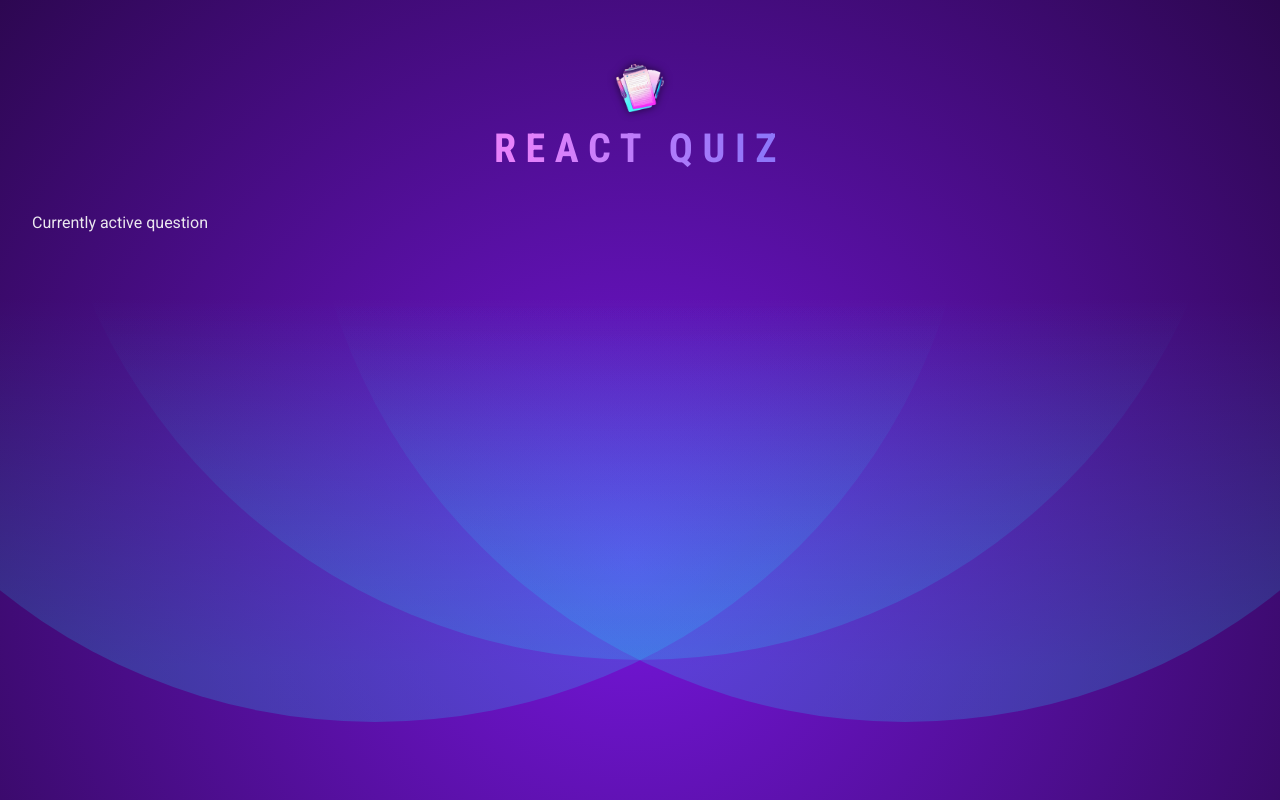
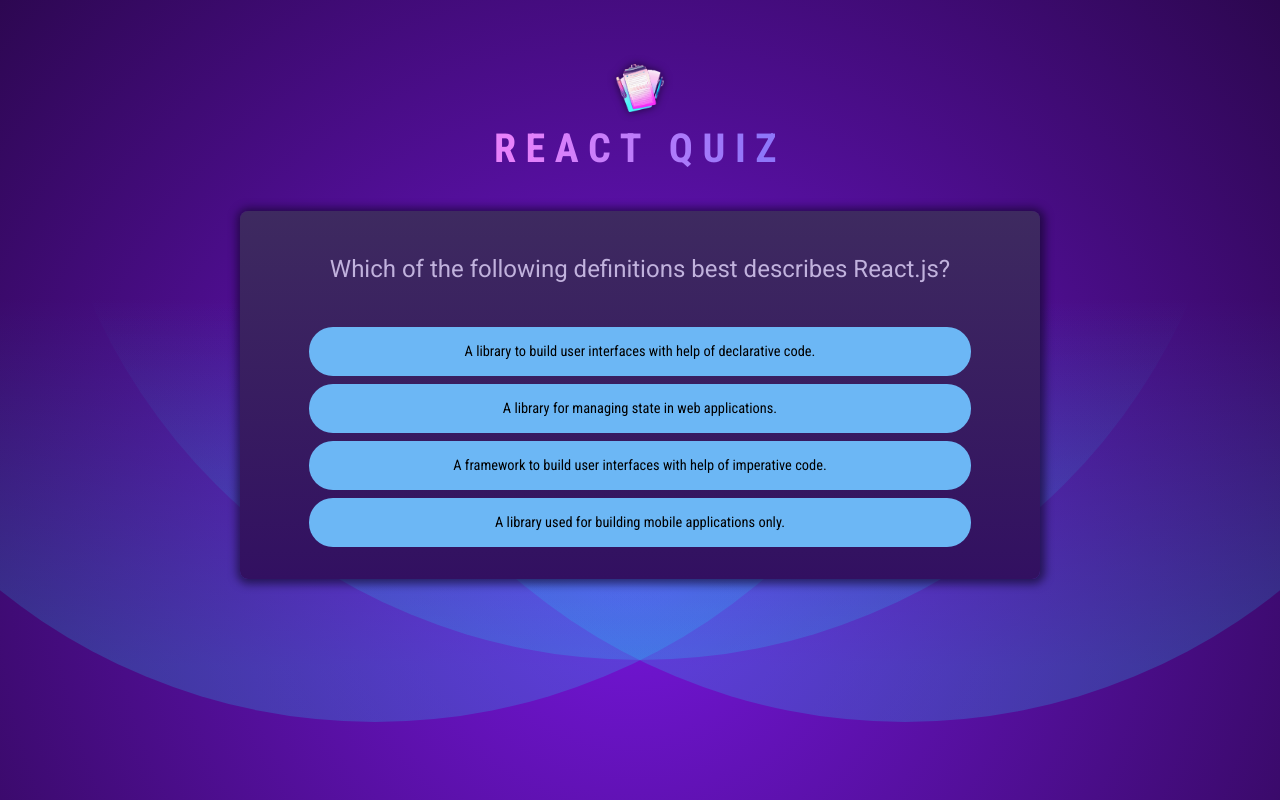
Before and after one commit to richardborgesdev/react-19-academind-quiz-app-2025, a React (Vite) app: page / in a window 1280 px wide. Built offline with nearby package versions, Linux system fonts and the light colour scheme.

Commit message:
chore: show, select and go to next question

```diff
--- a/src/App.jsx
+++ b/src/App.jsx
@@ -5,7 +5,9 @@
   return (
     <>
       <Header />
-      <Quiz />
+      <main>
+        <Quiz />
+      </main>
     </>
   );
 }
--- a/src/components/Quiz.jsx
+++ b/src/components/Quiz.jsx
@@ -1,8 +1,28 @@
 import { useState } from "react";
+import QUESTIONS from "./questions";
 
 export default function Quiz() {
-  const [activeQuestionIndex, setActiveQuestionIndex] = useState(0);
   const [userAnswers, setUserAnswers] = useState([]);
+  const activeQuestionIndex = userAnswers.length;
 
-  return <p>Currently active question</p>;
+  function handleSelectAnswer(selectedAnswer) {
+    setUserAnswers((prevUserAnswers) => [...prevUserAnswers, selectedAnswer]);
+  }
+
+  return (
+    <div id="quiz">
+      <div id="question">
+        <h2>{QUESTIONS[activeQuestionIndex].text}</h2>
+        <ul id="answers">
+          {QUESTIONS[activeQuestionIndex].answers.map((answer) => (
+            <li key={answer} className="answer">
+              <button onClick={() => handleSelectAnswer(answer)}>
+                {answer}
+              </button>
+            </li>
+          ))}
+        </ul>
+      </div>
+    </div>
+  );
 }
--- /dev/null
+++ b/src/components/questions.js
@@ -0,0 +1,72 @@
+export default [
+  {
+    id: 'q1',
+    text: 'Which of the following definitions best describes React.js?',
+    answers: [
+      'A library to build user interfaces with help of declarative code.',
+      'A library for managing state in web applications.',
+      'A framework to build user interfaces with help of imperative code.',
+      'A library used for building mobile applications only.',
+    ],
+  },
+  {
+    id: 'q2',
+    text: 'What purpose do React hooks serve?',
+    answers: [
+      'Enabling the use of state and other React features in functional components.',
+      'Creating responsive layouts in React applications.',
+      'Handling errors within the application.',
+      'Part of the Redux library for managing global state.',
+    ],
+  },
+  {
+    id: 'q3',
+    text: 'Can you identify what JSX is?',
+    answers: [
+      'A JavaScript extension that adds HTML-like syntax to JavaScript.',
+      'A JavaScript library for building dynamic user interfaces.',
+      'A specific HTML version that was explicitly created for React.',
+      'A tool for making HTTP requests in a React application.',
+    ],
+  },
+  {
+    id: 'q4',
+    text: 'What is the most common way to create a component in React?',
+    answers: [
+      'By defining a JavaScript function that returns a renderable value.',
+      'By defining a custom HTML tag in JavaScript.',
+      'By creating a file with a .jsx extension.',
+      'By using the "new" keyword followed by the component name.',
+    ],
+  },
+  {
+    id: 'q5',
+    text: 'What does the term "React state" imply?',
+    answers: [
+      'An object in a component that holds values and may cause the component to render on change.',
+      'The lifecycle phase a React component is in.',
+      'The overall status of a React application, including all props and components.',
+      'A library for managing global state in React applications.',
+    ],
+  },
+  {
+    id: 'q6',
+    text: 'How do you typically render list content in React apps?',
+    answers: [
+      'By using the map() method to iterate over an array of data and returning JSX.',
+      'By using the for() loop to iterate over an array of data and returning JSX.',
+      'By using the forEach() method to iterate over an array of data and returning JSX.',
+      'By using the loop() method to iterate over an array of data and returning JSX.',
+    ],
+  },
+  {
+    id: 'q7',
+    text: 'Which approach can NOT be used to render content conditionally?',
+    answers: [
+      'Using a the #if template syntax.',
+      'Using a ternary operator.',
+      'Using the && operator.',
+      'Using an if-else statement.',
+    ],
+  },
+];
```
